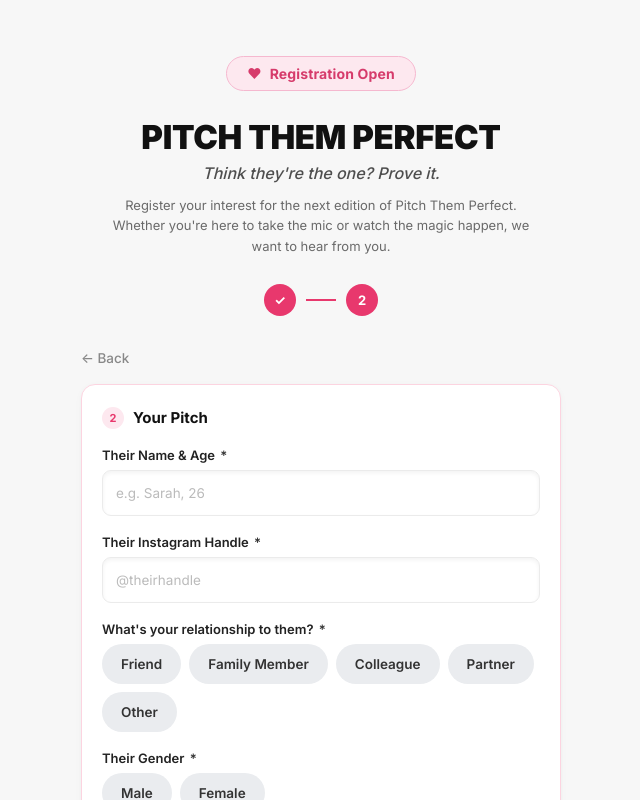
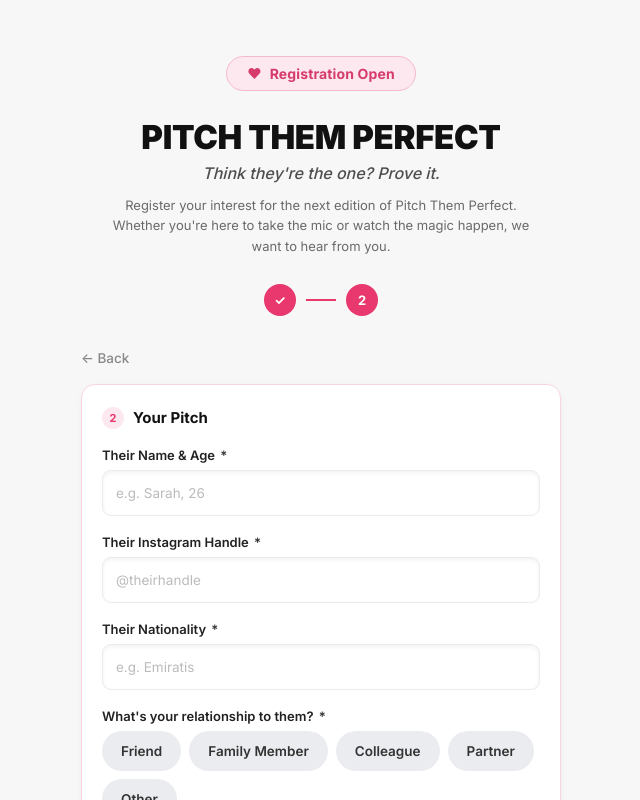
Before and after one commit to pitchthemperfect/Pitchthemperfect, a React (Vite) app: page /register/pitcher in a window 1280 px wide. Shown: the top 800 px of the page, without its empty margins (319-959 px from the left). Built offline with nearby package versions, Linux system fonts and the light colour scheme; no server answers; the database is empty.

Commit message:
Update PitcherStep2.jsx

```diff
--- a/src/pages/PitcherStep2.jsx
+++ b/src/pages/PitcherStep2.jsx
@@ -28,7 +28,7 @@ const GENDER_OPTIONS = [
 
 function getInitial() {
   try { const s = sessionStorage.getItem('ptp_pitcher2'); if (s) return JSON.parse(s) } catch (_) {}
-  return { theirName: '', instagram: '', pitcheeGender: '', relationship: '', canAttend: '', pitch: '', links: '', consent: false }
+  return { theirName: '', instagram: '', nationality: '', pitcheeGender: '', relationship: '', canAttend: '', pitch: '', links: '', consent: false }
 }
 
 export default function PitcherStep2() {
@@ -61,13 +61,14 @@ export default function PitcherStep2() {
 
   const validate = () => {
     const e = {}
-    if (!form.theirName.trim()) e.theirName    = 'Please enter their name and age'
-    if (!form.instagram.trim()) e.instagram    = 'Please enter their Instagram handle'
-    if (!form.relationship)     e.relationship = 'Please select your relationship'
-    if (!form.pitcheeGender)    e.pitcheeGender = 'Please select their gender'
-    if (!form.canAttend)        e.canAttend    = 'Please answer this'
-    if (!form.pitch.trim())     e.pitch        = 'Please write your pitch'
-    if (!form.consent)          e.consent      = 'Please accept to continue'
+    if (!form.theirName.trim())   e.theirName     = 'Please enter their name and age'
+    if (!form.instagram.trim())   e.instagram     = 'Please enter their Instagram handle'
+    if (!form.nationality.trim()) e.nationality   = 'Please enter their nationality'
+    if (!form.relationship)       e.relationship  = 'Please select your relationship'
+    if (!form.pitcheeGender)      e.pitcheeGender = 'Please select their gender'
+    if (!form.canAttend)          e.canAttend     = 'Please answer this'
+    if (!form.pitch.trim())       e.pitch         = 'Please write your pitch'
+    if (!form.consent)            e.consent       = 'Please accept to continue'
     return e
   }
 
@@ -115,6 +116,14 @@ export default function PitcherStep2() {
               value={form.instagram} onChange={e => set('instagram', e.target.value)}
               className={errors.instagram ? 'has-error' : ''} />
             {errors.instagram && <span className="field-error">{errors.instagram}</span>}
+          </div>
+
+          <div className="field">
+            <label className="field-label" htmlFor="nationality">Their Nationality <span className="req">*</span></label>
+            <input id="nationality" type="text" autoComplete="off" placeholder="e.g. Emiratis"
+              value={form.nationality} onChange={e => set('nationality', e.target.value)}
+              className={errors.nationality ? 'has-error' : ''} />
+            {errors.nationality && <span className="field-error">{errors.nationality}</span>}
           </div>
 
           <ChipGroup
```
